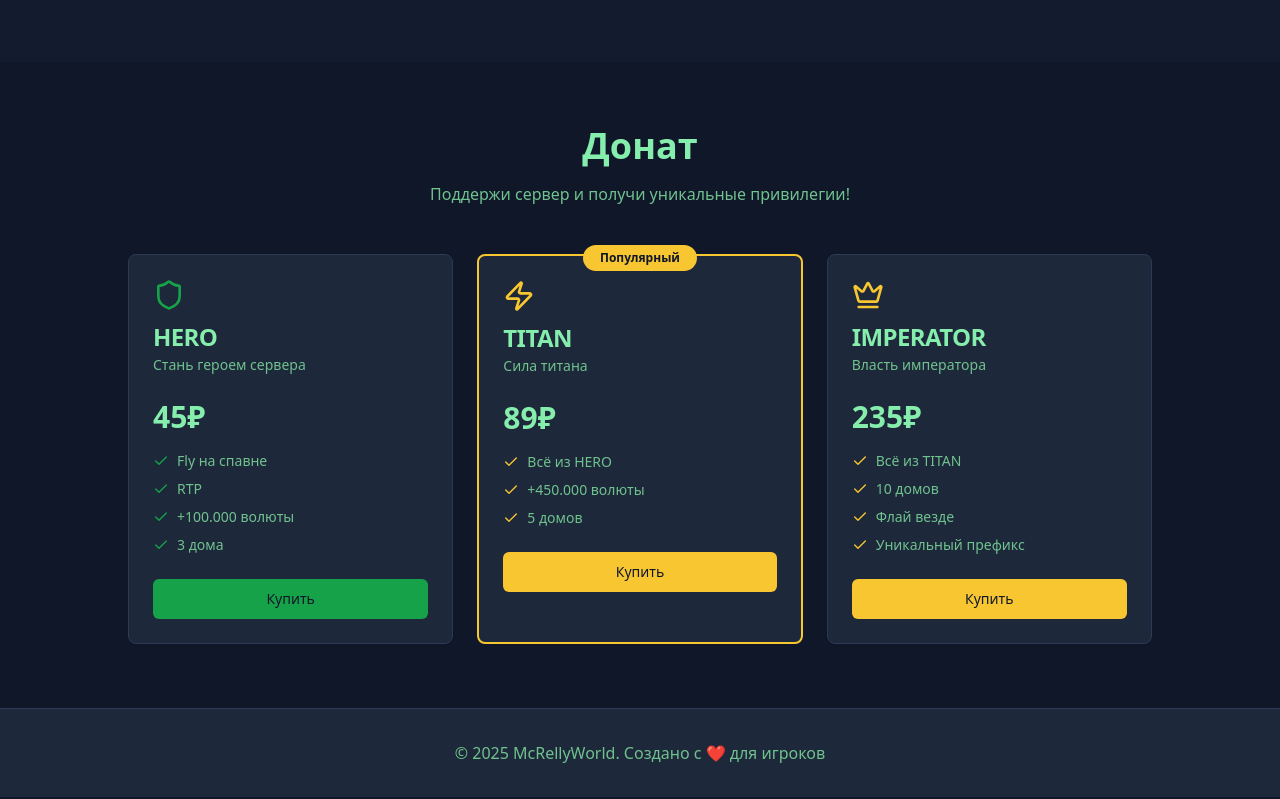
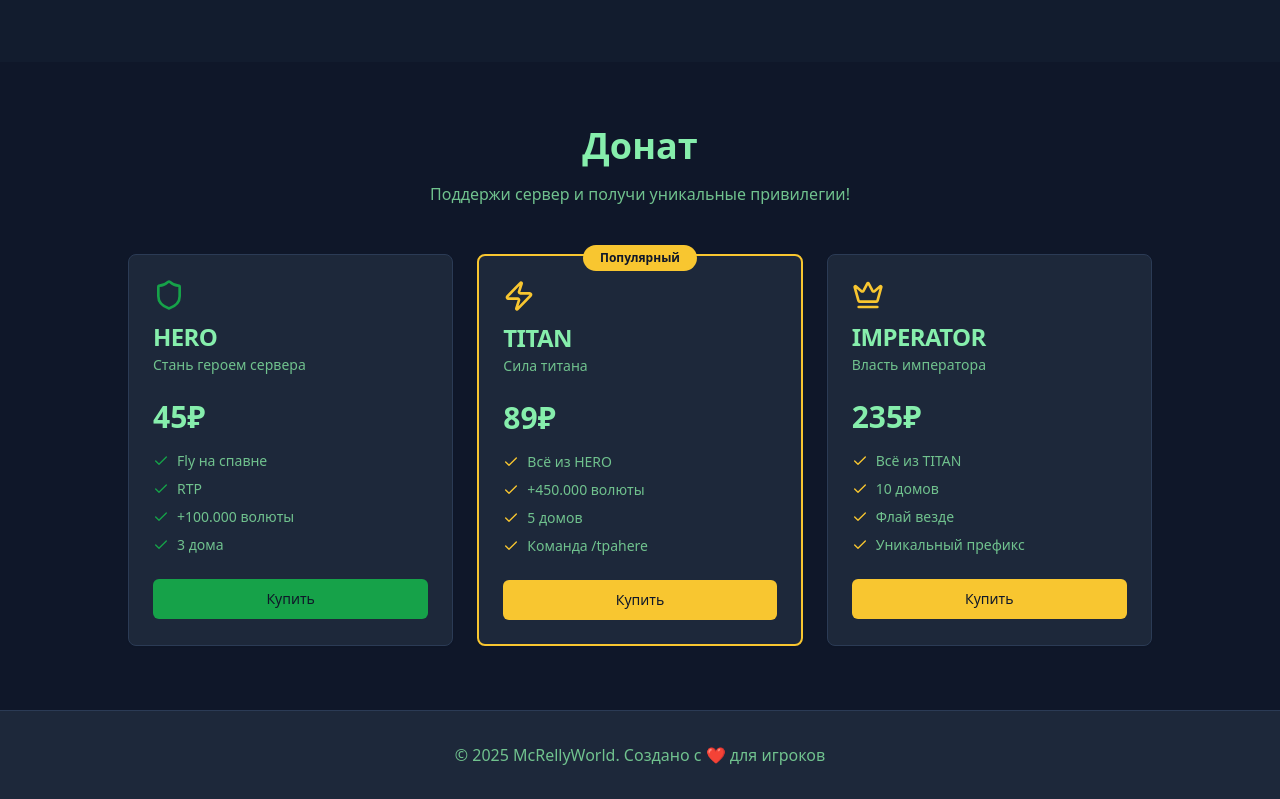
Before and after one commit to pr-poehali-dev/mc-relly-world-server-1, a React (Vite) app: page / in a window 1280 px wide. Shown: the part 1402-2201 px from the top of the page. Built offline with nearby package versions, Linux system fonts and the light colour scheme.

Commit message:
Добавление команды телепортации в Титан

```diff
--- a/src/pages/Index.tsx
+++ b/src/pages/Index.tsx
@@ -210,6 +210,10 @@ const Index = () => {
                     <Icon name="Check" className="text-secondary" size={16} />
                     5 домов
                   </li>
+                  <li className="flex items-center gap-2">
+                    <Icon name="Check" className="text-secondary" size={16} />
+                    Команда /tpahere
+                  </li>
                 </ul>
                 <Button className="w-full mt-6 bg-secondary hover:bg-secondary/90 text-secondary-foreground">
                   Купить
```
